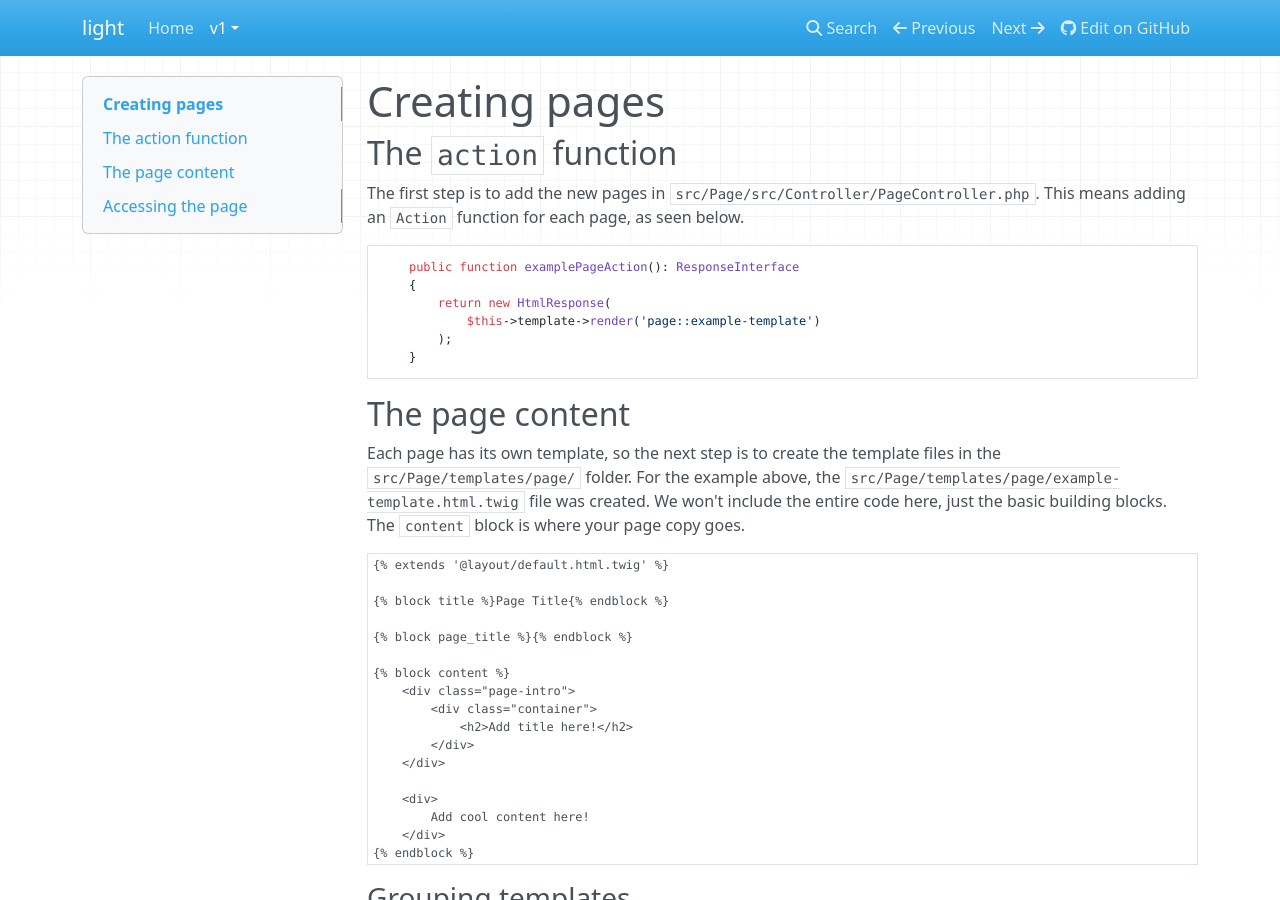
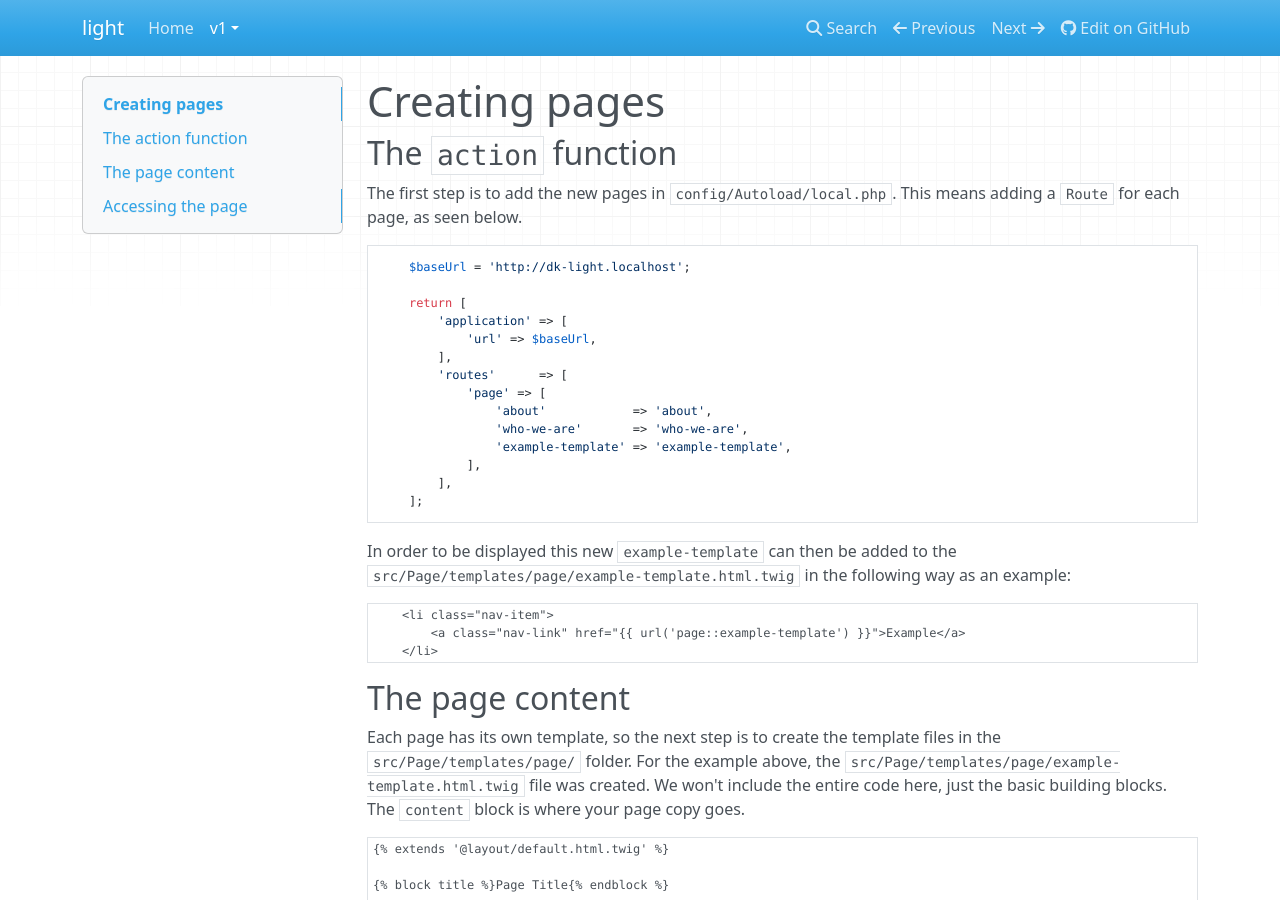
Before and after one commit to dotkernel/light-documentation, an MkDocs documentation site: the page built from docs/book/v1/how-tos/create-pages.md, in a window 1280 px wide and 900 px high. Built offline with MkDocs 1.6.1, drawn with Linux system fonts in a browser that asks for light colours; nearby versions of some CDN libraries.

Commit message:
Documentation updates
Signed-off-by: horea <horea@rospace.com>

````diff
--- a/docs/book/v1/how-tos/create-pages.md
+++ b/docs/book/v1/how-tos/create-pages.md
@@ -2,18 +2,32 @@
 
 ## The `action` function
 
-The first step is to add the new pages in `src/Page/src/Controller/PageController.php`.
-This means adding an `Action` function for each page, as seen below.
+The first step is to add the new pages in `config/Autoload/local.php`.
+This means adding a `Route` for each page, as seen below.
 
 ```php
-    public function examplePageAction(): ResponseInterface
-    {
-        return new HtmlResponse(
-            $this->template->render('page::example-template')
-        );
-    }
+    $baseUrl = 'http://dk-light.localhost';
+
+    return [
+        'application' => [
+            'url' => $baseUrl,
+        ],
+        'routes'      => [
+            'page' => [
+                'about'            => 'about',
+                'who-we-are'       => 'who-we-are',
+                'example-template' => 'example-template',
+            ],
+        ],
+    ];
 ```
 
+In order to be displayed this new `example-template` can then be added to the `src/Page/templates/page/example-template.html.twig` in the following way as an example:
+```twig
+    <li class="nav-item">
+        <a class="nav-link" href="{{ url('page::example-template') }}">Example</a>
+    </li>
+```
 ## The page content
 
 Each page has its own template, so the next step is to create the template files in the `src/Page/templates/page/` folder.
--- a/mkdocs.yml
+++ b/mkdocs.yml
@@ -16,7 +16,6 @@ nav:
       - Installation:
           - "Getting Started": v1/installation/getting-started.md
           - "Composer": v1/installation/composer.md
-          - "Configuration Files": v1/installation/configuration-files.md
           - "Development Mode": v1/installation/development-mode.md
           - "Running the Application": v1/installation/running-the-application.md
           - "FAQ": v1/installation/faq.md
````
Also changed, not shown: docs/book/v1/installation/configuration-files.md (deleted, +0 -3 lines).
